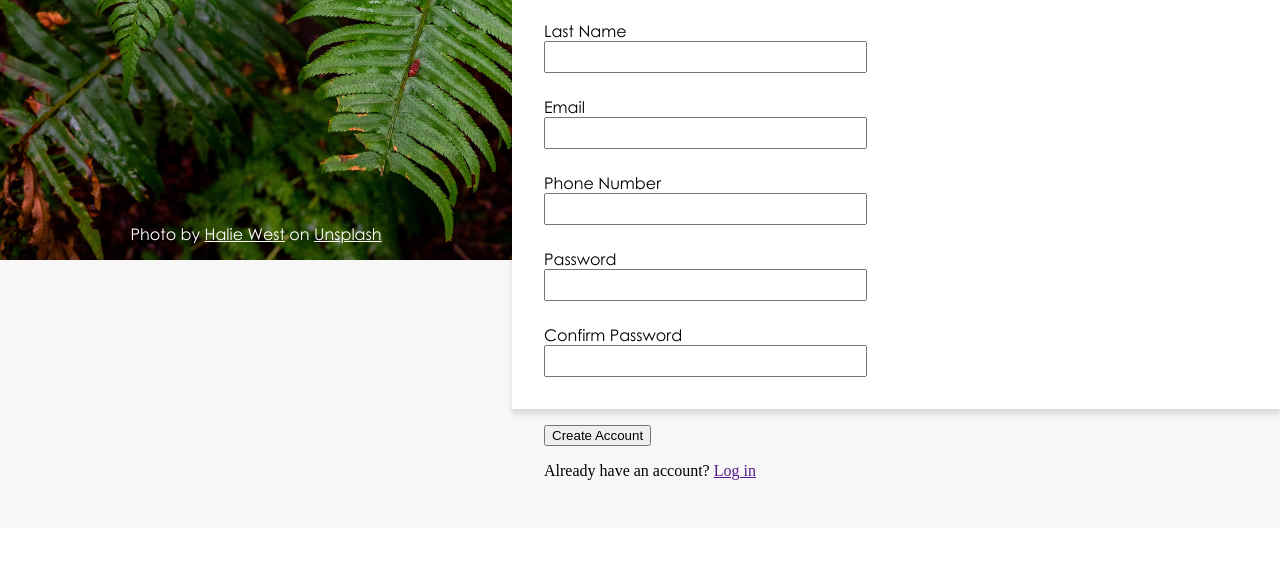
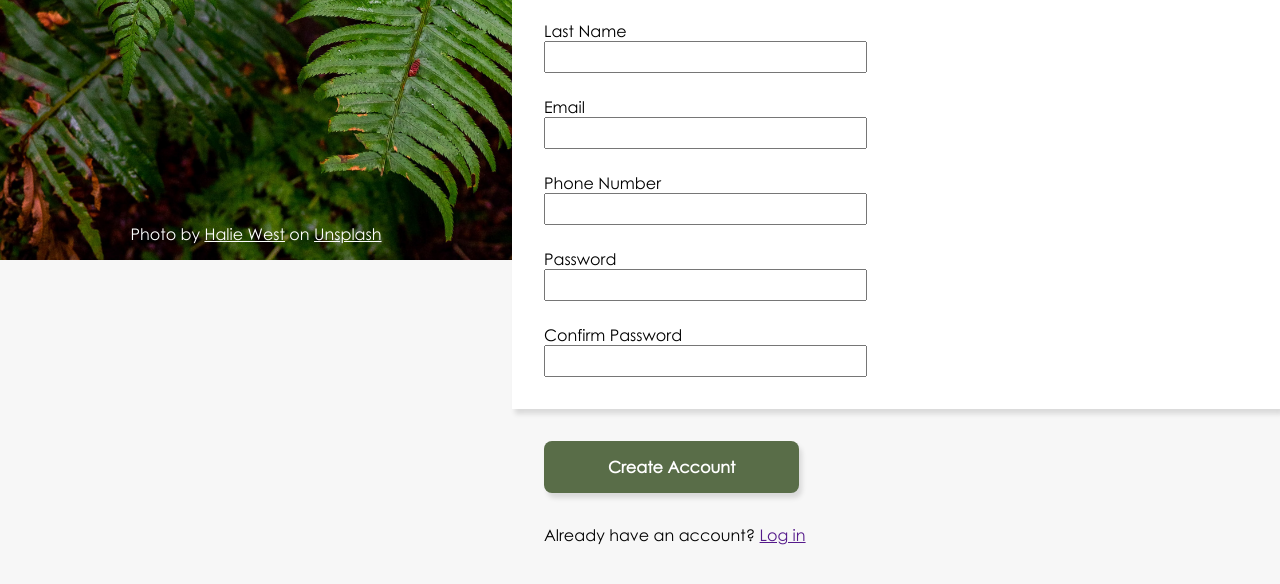
Before and after one commit to rodolfoarambulo/signup-form, a plain HTML site: page index.html in a window 1280 px wide. Shown: the part 540-1124 px from the top of the page. Before the commit the page ends 1068 px from the top, so only its background shows below. Drawn offline with Linux system fonts and the light colour scheme.

Commit message:
Style submit section

```diff
--- a/styles/style.css
+++ b/styles/style.css
@@ -90,7 +90,7 @@ html, body {
     font-family: "Century-Gothic";
     padding: 1rem 2rem 2rem;
     background-color: white;
-    box-shadow: 0px 5px 5px rgba(0, 0, 0, 0.123);
+    box-shadow: 3px 5px 5px rgba(0, 0, 0, 0.123);
 }
 
 .inputs {
@@ -125,6 +125,20 @@ form {
 }
 
 .submit-section {
+    font-family: "Century-Gothic";
     margin: 0;
     padding: 1rem 2rem 2rem;
 }
+
+.submit-section button {
+    font-family: "Century-Gothic";
+    font-weight: bold;
+    font-size: 1rem;
+    color: white;
+    background-color: #596D48;
+    border: none;
+    border-radius: 8px;
+    margin: 1rem 0rem 1rem;
+    padding: 1rem 4rem;
+    box-shadow: 3px 5px 5px rgba(0, 0, 0, 0.123);
+}
```
